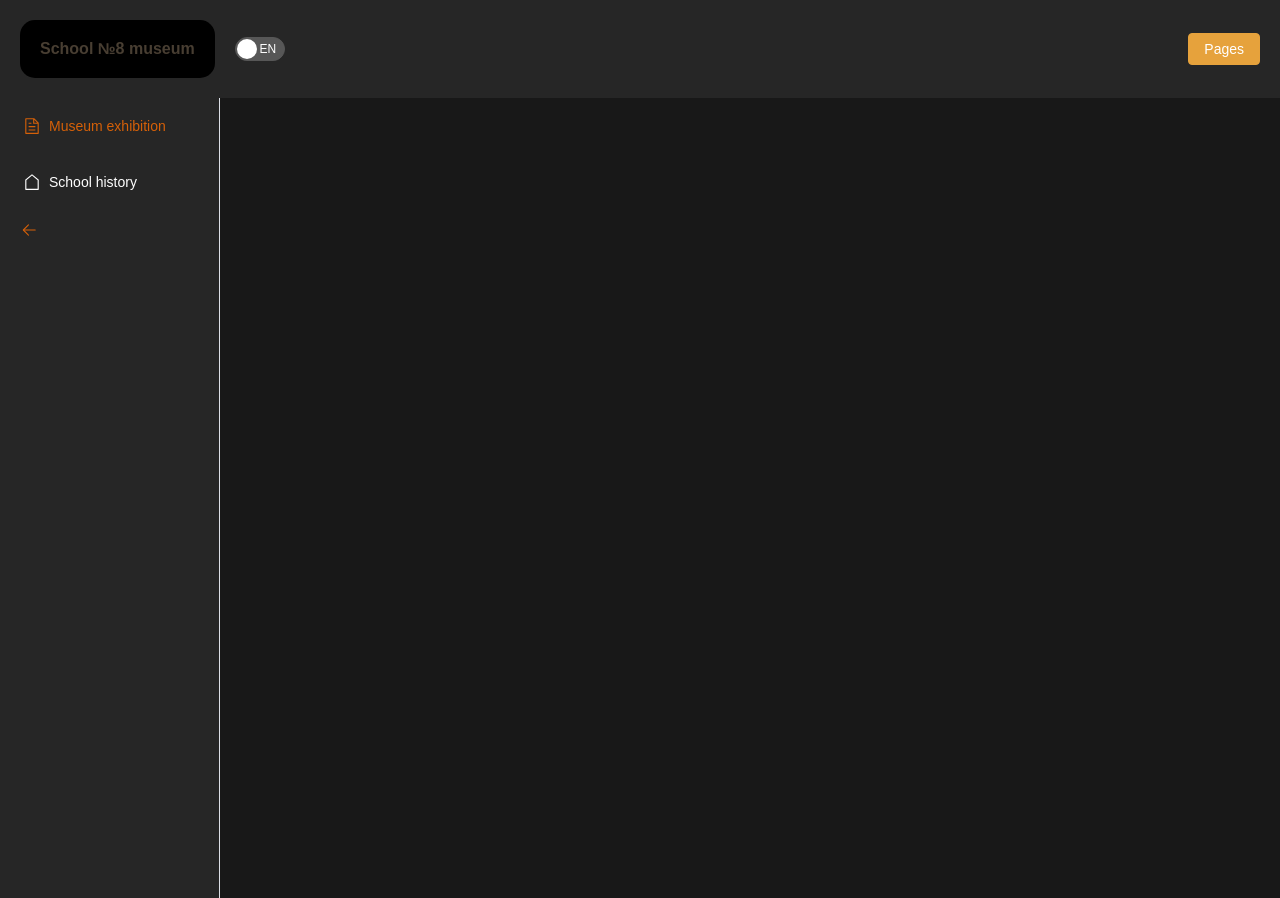
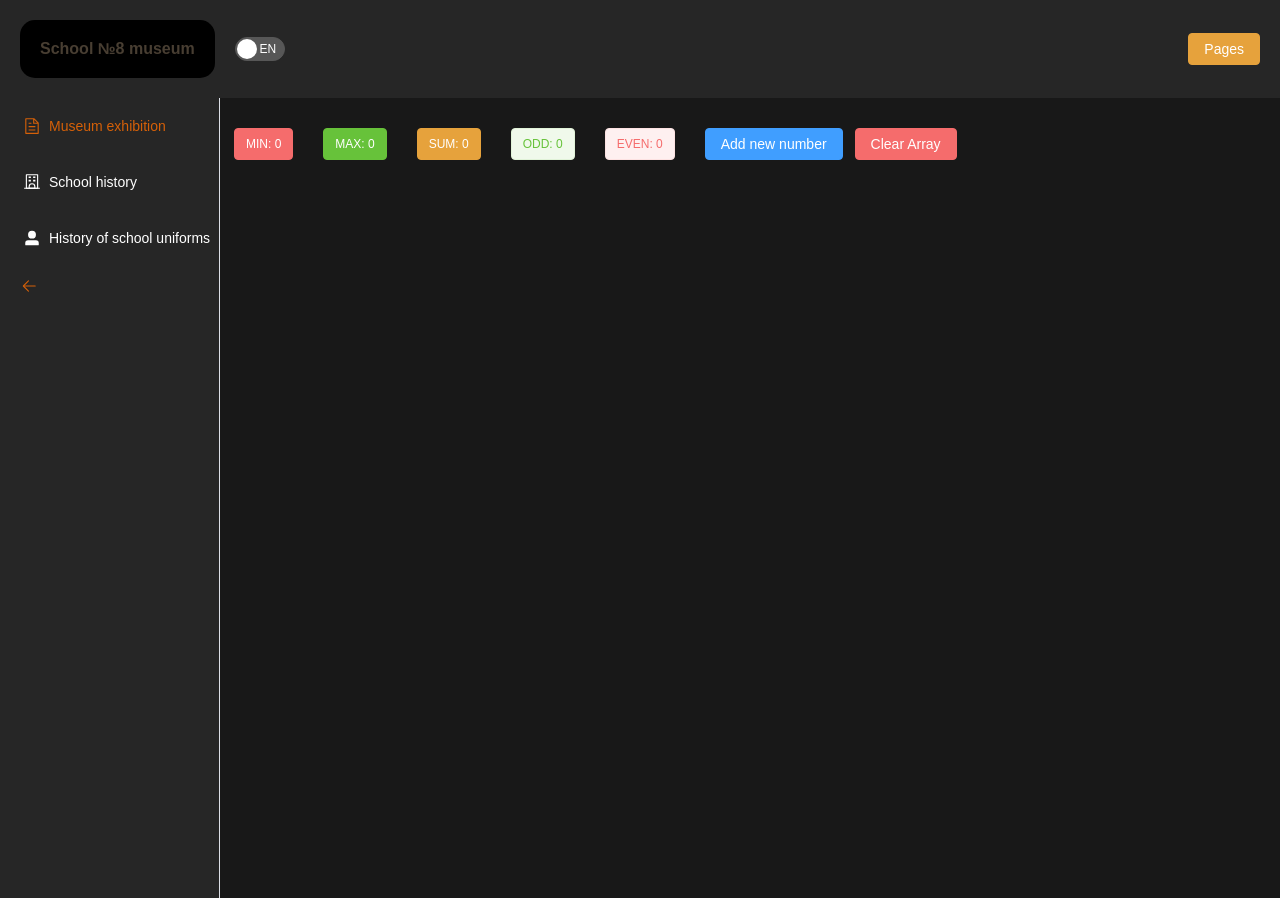
Before and after one commit to sunflower560/school-museum, a Vue app: page /school-history-uniforms in a window 1280 px wide. Built offline with nearby package versions, Linux system fonts and the light colour scheme.

Commit message:
create history-school-uniforms-page

```diff
--- a/src/components/Menu.vue
+++ b/src/components/Menu.vue
@@ -10,21 +10,27 @@
   >
     <el-menu-item :route="{name: 'main'}" index="2">
       <el-icon>
-        <Document />
+        <Document/>
       </el-icon>
-      <template #title>{{$t('museum.MuseumExhibition')}}</template>
+      <template #title>{{ $t('museum.MuseumExhibition') }}</template>
     </el-menu-item>
     <el-menu-item :route="{name: 'school-history'}" index="4">
       <el-icon>
-        <House />
+        <School/>
       </el-icon>
-      <template #title>{{$t('common.SchoolHistory')}}</template>
+      <template #title>{{ $t('common.SchoolHistory') }}</template>
+    </el-menu-item>
+    <el-menu-item :route="{name: 'school-history-uniforms'}" index="6">
+      <el-icon>
+        <UserFilled/>
+      </el-icon>
+      <template #title>{{ $t('common.historyUniforms') }}</template>
     </el-menu-item>
 
     <el-button @click="isCollapse" type="text" size="large">
       <el-icon size="large">
         <el-icon color="#d56008">
-          <Back />
+          <Back/>
         </el-icon>
       </el-icon>
     </el-button>
@@ -32,7 +38,18 @@
 </template>
 
 <script setup lang="ts">
-import {ArrowLeft, ArrowRight, Location, Setting, Document, Back, House, Menu as IconMenu,} from "@element-plus/icons-vue";
+import {
+  ArrowLeft,
+  ArrowRight,
+  Location,
+  Setting,
+  Document,
+  Back,
+  UserFilled,
+  School,
+  House,
+  Menu as IconMenu,
+} from "@element-plus/icons-vue";
 import {computed, Ref, ref} from "vue";
 
 const collapse: Ref<boolean> = ref(false)
--- a/src/components/Navbar.vue
+++ b/src/components/Navbar.vue
@@ -24,6 +24,7 @@
           <div class="navbar-content">
             <router-link :to="{name: 'main'}">{{$t('museum.MuseumExhibition')}}</router-link>
             <router-link :to="{name: 'school-history'}">{{$t('common.SchoolHistory')}}</router-link>
+            <router-link :to="{name: 'school-history-uniforms'}">{{$t('common.historyUniforms')}}</router-link>
           </div>
     </el-drawer>
   </div>
--- a/src/locales/en.json
+++ b/src/locales/en.json
@@ -3,7 +3,8 @@
     "Main": "Main",
     "SchoolMuseum8": "School №8 museum",
     "Pages": "Pages",
-    "SchoolHistory": "School history"
+    "SchoolHistory": "School history",
+    "historyUniforms": "History of school uniforms"
   },
   "museum": {
     "MuseumExhibition": "Museum exhibition",
--- a/src/locales/ru.json
+++ b/src/locales/ru.json
@@ -3,7 +3,8 @@
     "Main": "Главная",
     "SchoolMuseum8": "Музей школы №8",
     "Pages": "Страницы",
-    "SchoolHistory": "История школы"
+    "SchoolHistory": "История школы",
+    "historyUniforms": "История шк.формы"
   },
   "museum": {
     "MuseumExhibition": "Музейная экспозиция",
--- /dev/null
+++ b/src/pages/common/HistorySchoolUniformsPage.vue
@@ -0,0 +1,62 @@
+<template>
+  <div class="history-school-uniforms-page">
+    <el-tag v-if="maxItemValue > 0" effect="dark" type="danger" size="large">MIN: {{ minItemValue }}</el-tag>
+    <el-tag v-else effect="dark" type="danger" size="large">MIN: 0</el-tag>
+
+    <el-tag v-if="maxItemValue > 0" effect="dark" type="success" size="large">MAX: {{ maxItemValue }}</el-tag>
+    <el-tag v-else effect="dark" type="success" size="large">MAX: 0</el-tag>
+
+    <el-tag effect="dark" type="warning" size="large">SUM: {{ itemsSumma }}</el-tag>
+    <el-tag effect="light" type="success" size="large">ODD: {{ oddItemCount }}</el-tag>
+    <el-tag effect="light" type="danger" size="large">EVEN: {{ evenItemCount }}</el-tag>
+    <el-button @click="addNewItem" type="primary">Add new number</el-button>
+    <el-button @click="clearItems" type="danger">Clear Array</el-button>
+    <el-row v-for="item in items" :key="item">
+      <el-col>
+        <p>{{ item }}</p>
+      </el-col>
+    </el-row>
+  </div>
+</template>
+
+<script setup lang="ts">
+import {computed, ref} from "vue";
+
+const items = ref<Array<number>>([])
+
+const addNewItem = () => items.value.push(Math.floor(Math.random() * 100))
+const clearItems = () => items.value = []
+
+const maxItemValue = computed(() => Math.max(...items.value))
+
+const minItemValue = computed(() => Math.min(...items.value))
+
+const itemsSumma = computed(() => items.value.reduce((previousValue, currentValue) => previousValue + currentValue, 0))
+
+const oddItemCount = computed(() => items.value.filter((number: number) => number % 2 !== 0).length)
+
+const evenItemCount = computed(() => items.value.length - oddItemCount.value)
+</script>
+
+<style lang="scss">
+@import '/src/styles/variables.scss';
+
+.history-school-uniforms-page {
+  //text-align: center;
+  padding: $size;
+  //&-odd {
+  //  display: flex;
+  //  color: $color_green;
+  //  div {
+  //    display: inline-block;
+  //    p {
+  //      margin-right: $radius_tiny;
+  //    }
+  //  }
+  //}
+
+  .el-tag {
+    margin-right: $radio_average;
+  }
+}
+</style>
--- a/src/pages/common/SchoolHistory.vue
+++ b/src/pages/common/SchoolHistory.vue
@@ -76,43 +76,11 @@
         </p>
       </div>
     </div>
-
-        <!--        <el-tag v-if="maxItemValue > 0" effect="dark" type="danger" size="large">MIN: {{ minItemValue }}</el-tag>-->
-        <!--        <el-tag v-else effect="dark" type="danger" size="large">MIN: 0</el-tag>-->
-
-        <!--        <el-tag v-if="maxItemValue > 0" effect="dark" type="success" size="large">MAX: {{ maxItemValue }}</el-tag>-->
-        <!--        <el-tag v-else effect="dark" type="success" size="large">MAX: 0</el-tag>-->
-
-        <!--        <el-tag effect="dark" type="warning" size="large">SUM: {{ itemsSumma }}</el-tag>-->
-        <!--        <el-tag effect="light" type="success" size="large">ODD: {{ oddItemCount }}</el-tag>-->
-        <!--        <el-tag effect="light" type="danger" size="large">EVEN: {{ evenItemCount }}</el-tag>-->
-        <!--        <el-button @click="addNewItem" type="primary">Add new number</el-button>-->
-        <!--        <el-button @click="clearItems" type="danger">Clear Array</el-button>-->
-        <!--        <el-row v-for="item in items" :key="item">-->
-        <!--          <el-col>-->
-        <!--            <p>{{ item }}</p>-->
-        <!--          </el-col>-->
-        <!--        </el-row>-->
   </div>
 </template>
 
 <script setup lang="ts">
 import {computed, Ref, ref, UnwrapRef} from 'vue'
-
-const items = ref<Array<number>>([])
-
-const addNewItem = () => items.value.push(Math.floor(Math.random() * 100))
-const clearItems = () => items.value = []
-
-const maxItemValue = computed(() => Math.max(...items.value))
-
-const minItemValue = computed(() => Math.min(...items.value))
-
-const itemsSumma = computed(() => items.value.reduce((previousValue, currentValue) => previousValue + currentValue, 0))
-
-const oddItemCount = computed(() => items.value.filter((number: number) => number % 2 !== 0).length)
-
-const evenItemCount = computed(() => items.value.length - oddItemCount.value)
 
 </script>
 
@@ -194,20 +162,5 @@ const evenItemCount = computed(() => items.value.length - oddItemCount.value)
   p {
     font-size: $radius_tiny * 3.4;
   }
-
-  //&-odd {
-  //  display: flex;
-  //  color: $color_green;
-  //  div {
-  //    display: inline-block;
-  //    p {
-  //      margin-right: $radius_tiny;
-  //    }
-  //  }
-  //}
-  //
-  //.el-tag {
-  //  margin-right: $radio_average;
-  //}
 }
 </style>
--- a/src/router/index.ts
+++ b/src/router/index.ts
@@ -22,6 +22,16 @@ const router = createRouter({
         }
       },
       component: () => import('@/pages/common/SchoolHistory.vue')
+    },
+    {
+      path: '/school-history-uniforms',
+      name: 'school-history-uniforms',
+      meta:{
+        layout:{
+          default:'empty-layout'
+        }
+      },
+      component: () => import('@/pages/common/HistorySchoolUniformsPage.vue')
     }
   ]
 })
```
Lines whose indentation alone changed are shown as unchanged.
